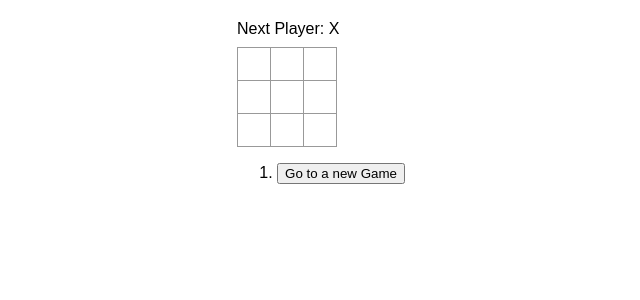
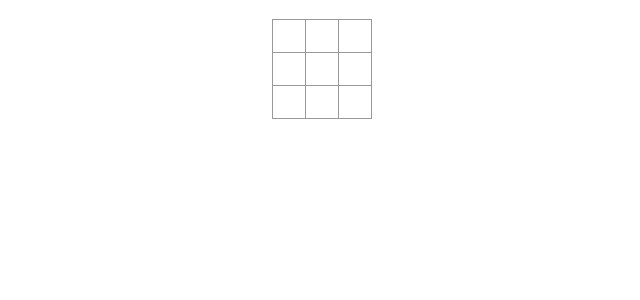
Before and after one commit to LuckyRathore911/Triweb-Learning, a React (Create React App) app in the folder Projects/tic-tac-toe/: page / in a window 1280 px wide. Shown: the top 300 px of the page, without its empty margins (319-959 px from the left). Built offline with nearby package versions, Linux system fonts and the light colour scheme.

Commit message:
implemented code to replace the whole board with the winner

```diff
--- a/Projects/tic-tac-toe/src/App.jsx
+++ b/Projects/tic-tac-toe/src/App.jsx
@@ -2,58 +2,47 @@ import { useState } from "react";
 
 function Square({ value, onSquareClick }) {
   return (
-    <>
     <button className="square" onClick={onSquareClick}>
       {value}
     </button>
-    </>
   );
 }
 
-function Board({ xIsNext, squares, onPlay, setHistory, setCurrentMove }) {
-  let nextSquares = squares.slice(); //creates a copy of the squares array
+export default function Board() {
+  const [xIsNext, setXIsNext] = useState(true);
+  const [squares, setSquares] = useState(Array(9).fill(null));
 
   function handleClick(i) {
-    if (squares[i] || calculateWinner(squares)) {
+    if (calculateWinner(squares) || squares[i]) {
       return;
     }
-
+    const nextSquares = squares.slice();
     if (xIsNext) {
       nextSquares[i] = "X";
     } else {
       nextSquares[i] = "O";
     }
-    onPlay(nextSquares);
+    setSquares(nextSquares);
+    setXIsNext(!xIsNext);
   }
 
   const winner = calculateWinner(squares);
-  let status;
+
   if (winner) {
-    status = "Winner: " + winner;
-    setTimeout(() => {
-      setHistory([Array(9).fill(null)]);
-      setCurrentMove(0);
-    }, 2000);
+    return <div className="square status">{winner}</div>;
   } else {
-    status = "Next Player: " + (xIsNext ? "X" : "O");
-  }
-
     return (
       <>
-      <div className="status">{status}</div>
-
         <div className="board-row">
           <Square value={squares[0]} onSquareClick={() => handleClick(0)} />
           <Square value={squares[1]} onSquareClick={() => handleClick(1)} />
           <Square value={squares[2]} onSquareClick={() => handleClick(2)} />
         </div>
-
         <div className="board-row">
           <Square value={squares[3]} onSquareClick={() => handleClick(3)} />
           <Square value={squares[4]} onSquareClick={() => handleClick(4)} />
           <Square value={squares[5]} onSquareClick={() => handleClick(5)} />
         </div>
-
         <div className="board-row">
           <Square value={squares[6]} onSquareClick={() => handleClick(6)} />
           <Square value={squares[7]} onSquareClick={() => handleClick(7)} />
@@ -61,6 +50,7 @@ function Board({ xIsNext, squares, onPlay, setHistory, setCurrentMove }) {
         </div>
       </>
     );
+  }
 }
 
 function calculateWinner(squares) {
@@ -82,55 +72,3 @@ function calculateWinner(squares) {
   }
   return null;
 }
-
-export default function Game() {
-  const [history, setHistory] = useState([Array(9).fill(null)]);
-  const [currentMove, setCurrentMove] = useState(0);
-  const xIsNext = currentMove % 2 === 0;
-
-  const currentSquares = history[currentMove];
-
-  function handlePlay(nextSquares) {
-    const nextHistory = [...history.slice(0, currentMove + 1), nextSquares];
-    setHistory(nextHistory);
-    setCurrentMove(nextHistory.length - 1);
-  }
-
-  function jumpTo(nextMove) {
-    setCurrentMove(nextMove);
-  }
-
-  const moves = history.map((squares, move) => {
-    //squares has the elements, and move has the indices of the history array
-    let description;
-    if (move > 0) {
-      description = "Go to #" + move;
-    } else {
-      description = "Go to a new Game";
-    }
-
-    return (
-      <li key={move}>
-        <button onClick={() => jumpTo(move)}>{description}</button>
-      </li>
-    );
-  });
-
-  return (
-    <div className="game">
-      <div className="game-board">
-        <Board
-          xIsNext={xIsNext}
-          squares={currentSquares}
-          onPlay={handlePlay}
-          setHistory={setHistory}
-          setCurrentMove={setCurrentMove}
-        />
-      </div>
-
-      <div className="game-info">
-        <ol>{moves}</ol>
-      </div>
-    </div>
-  );
-}
--- a/Projects/tic-tac-toe/src/index.css
+++ b/Projects/tic-tac-toe/src/index.css
@@ -25,6 +25,10 @@ text-align: center;
 width: 34px;
 }
 
+.status{
+border: none;
+}
+
 .board-row {
 clear: both;
 content: '';
```
Lines whose indentation alone changed are shown as unchanged.
